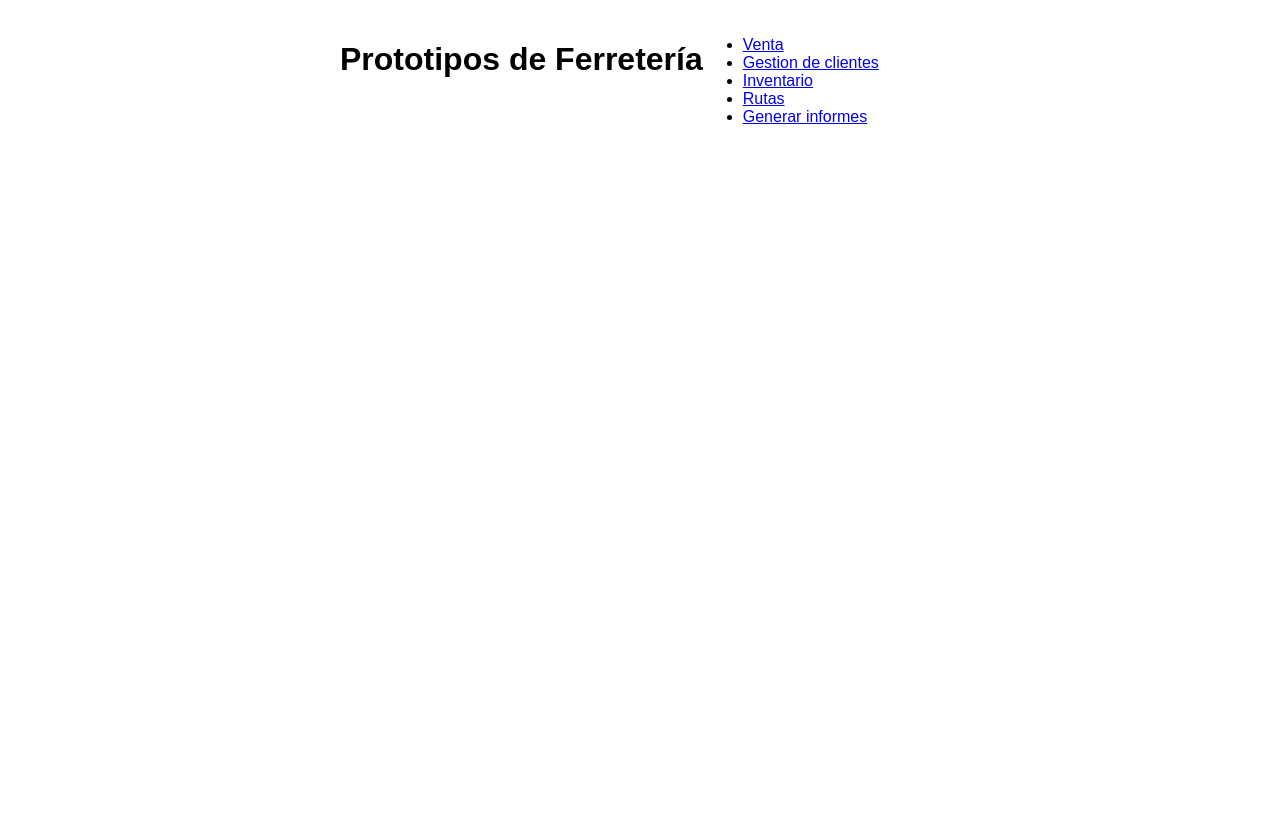
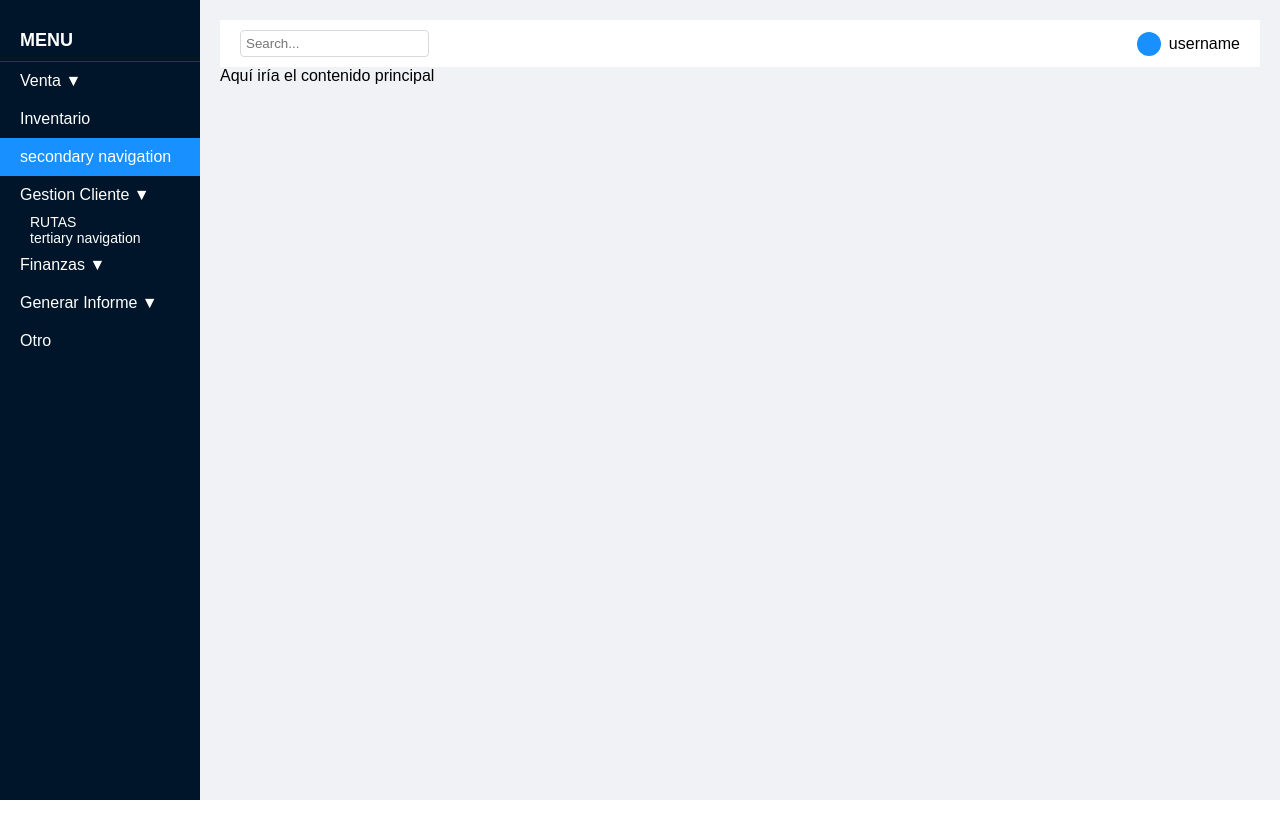
Before and after one commit to brunoaaron01/VS-CODE-MODELOS, a plain HTML site: page index.html in a window 1280 px wide. After the commit the page ends 800 px from the top, so only its background shows below. Drawn offline with Linux system fonts and the light colour scheme.

Commit message:
Nuevo cambio

```diff
--- a/index.html
+++ b/index.html
@@ -8,17 +8,41 @@
 </head>
 <body>
     <div class="container">
-        <h1>Prototipos de Ferretería</h1>
-        <nav>
-            <ul>
+        <div class="sidebar">
+            <div class="logo">MENU</div>
+            <div class="nav-item">
+                <span>Venta</span>
+                <span class="toggle">▼</span>
+            </div>
+            <div class="nav-item">Inventario</div>
+            <div class="nav-item active">secondary navigation</div>
+            <div class="nav-item">
+                <span>Gestion Cliente</span>
+                <span class="toggle">▼</span>
+            </div>
+            <div class="sub-nav">RUTAS</div>
+            <div class="sub-nav">tertiary navigation</div>
 
-                <li><a href="cliente.html">Venta</a></li>
-                <li><a href="administrador.html">Gestion de clientes</a></li>
-                <li><a href="inventario.html">Inventario</a></li>
-                <li><a href="logistica.html">Rutas</a></li>
-                <li><a href="financiero.html">Generar informes</a></li>
-            </ul>
-        </nav>
+            <div class="nav-item">
+                <span>Finanzas</span>
+                <span class="toggle">▼</span>
+            </div>
+            <div class="nav-item">
+                <span>Generar Informe</span>
+                <span class="toggle">▼</span>
+            </div>
+            <div class="nav-item">Otro</div>
+        </div>
+        <div class="main-content">
+            <div class="header">
+                <input type="text" class="search-bar" placeholder="Search...">
+                <div class="user-info">
+                    <div class="user-avatar"></div>
+                    <span>username</span>
+                </div>
+            </div>
+             Aquí iría el contenido principal
+        </div>
     </div>
 
     <script>
--- a/styles.css
+++ b/styles.css
@@ -90,46 +90,3 @@ body, html {
     border-radius: 50%;
     margin-right: 8px;
 }
-
-.container {
-    max-width: 600px;
-    margin: 0 auto;
-    padding: 20px;
-}
-
-label {
-    display: block;
-    margin-top: 10px;
-    font-weight: bold;
-}
-
-input, textarea, button {
-    width: 100%;
-    padding: 8px;
-    margin-top: 5px;
-    margin-bottom: 10px;
-}
-
-button {
-    background-color: #4CAF50;
-    color: white;
-    border: none;
-    cursor: pointer;
-}
-
-button:hover {
-    background-color: #45a049;
-}
-
-.back-button {
-    background-color: #f0f0f0;
-    border: none;
-    padding: 10px;
-    cursor: pointer;
-    font-size: 16px;
-    margin-bottom: 20px;
-}
-
-.back-button:hover {
-    background-color: #ddd;
-}
```
